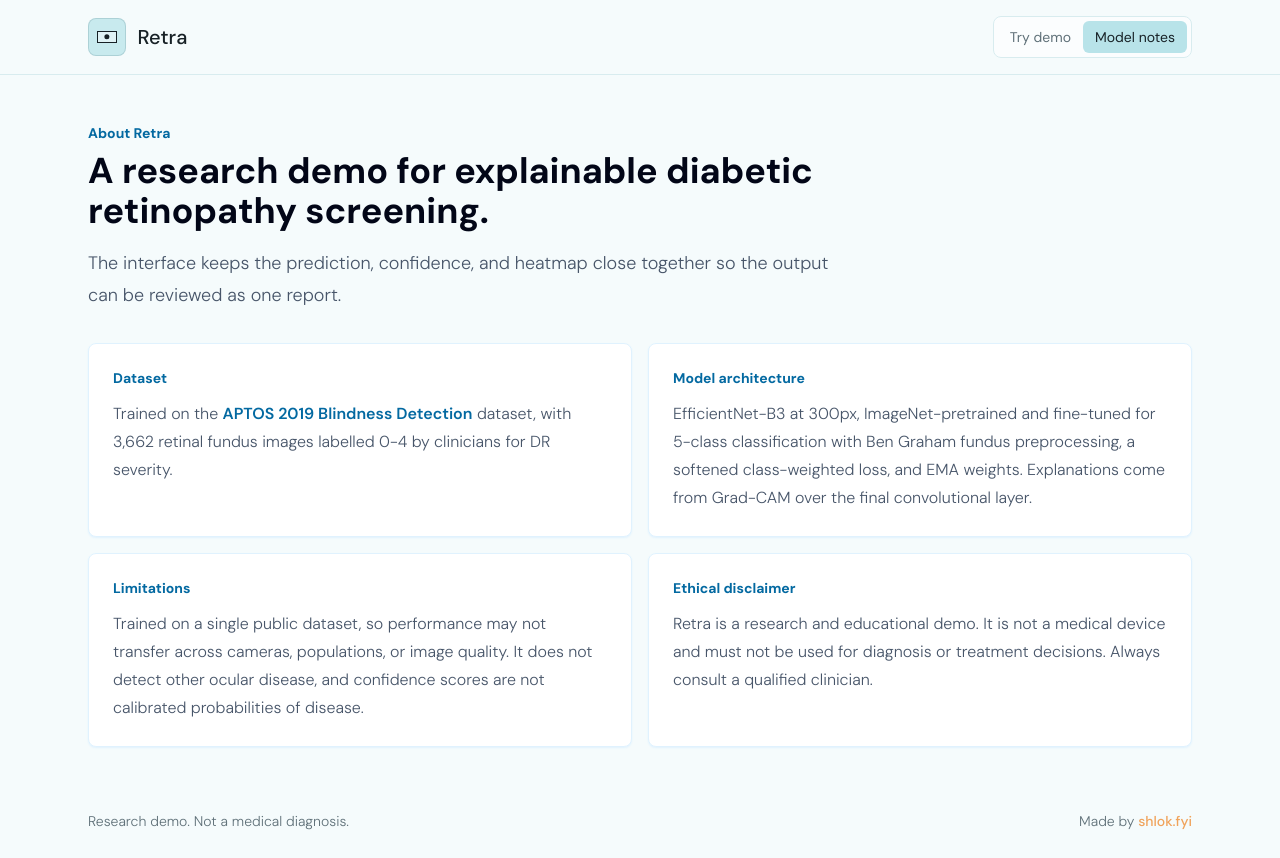
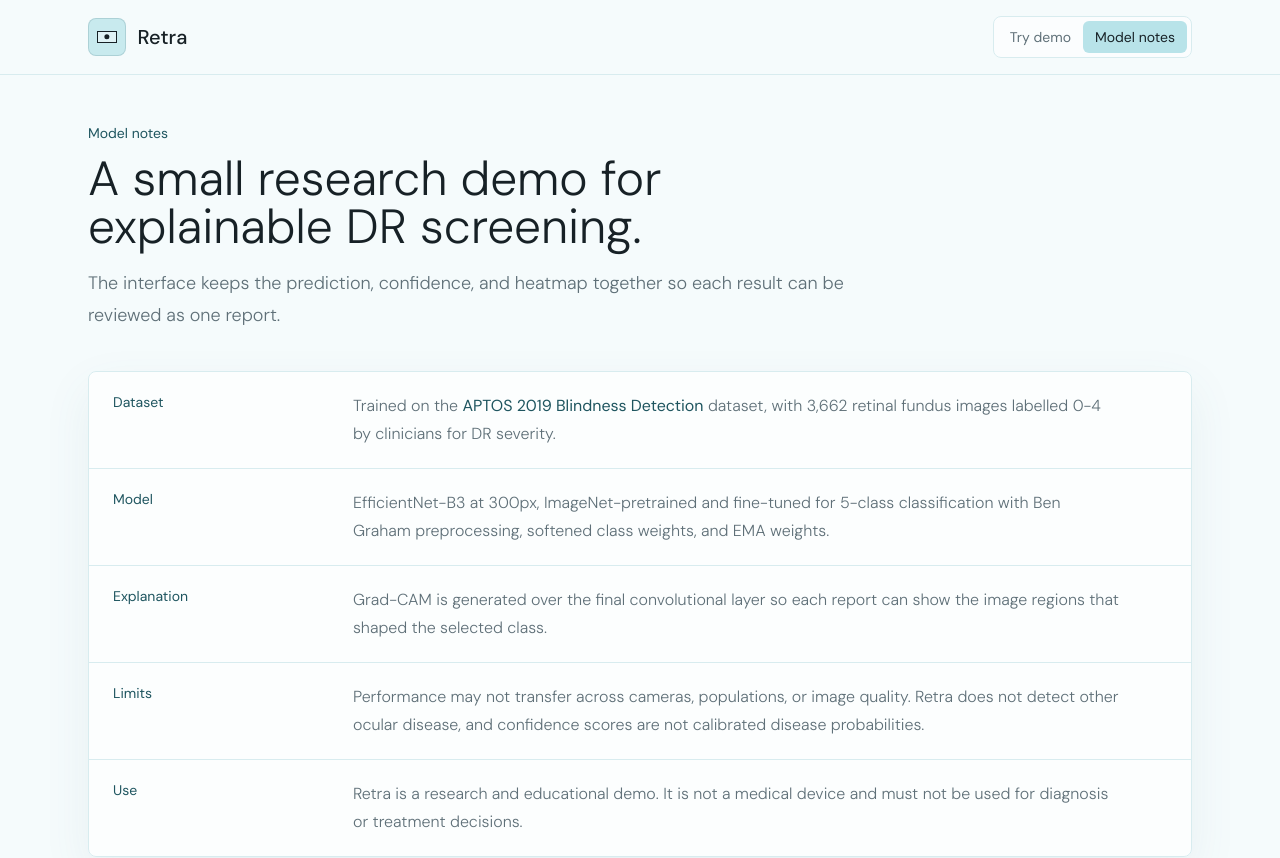
Before and after one commit to shlokrj/retra, a Next.js app in the folder frontend/: page /about in a window 1280 px wide. Shown: the top 858 px of the page. Built offline with nearby package versions, Linux system fonts and the light colour scheme.

Commit message:
made the pages more minimal

```diff
--- a/frontend/app/about/page.tsx
+++ b/frontend/app/about/page.tsx
@@ -6,7 +6,7 @@ const sections = [
         Trained on the{" "}
         <a
           href="https://www.kaggle.com/competitions/aptos2019-blindness-detection"
-          className="font-semibold text-sky-700 hover:text-sky-900 hover:underline"
+          className="font-normal text-[color:var(--powder-ink)] underline-offset-4 hover:underline"
         >
           APTOS 2019 Blindness Detection
         </a>{" "}
@@ -16,34 +16,40 @@ const sections = [
     ),
   },
   {
-    title: "Model architecture",
+    title: "Model",
     body: (
       <>
         EfficientNet-B3 at 300px, ImageNet-pretrained and fine-tuned for 5-class
-        classification with Ben Graham fundus preprocessing, a softened
-        class-weighted loss, and EMA weights. Explanations come from Grad-CAM
-        over the final convolutional layer.
+        classification with Ben Graham preprocessing, softened class weights,
+        and EMA weights.
       </>
     ),
   },
   {
-    title: "Limitations",
+    title: "Explanation",
     body: (
       <>
-        Trained on a single public dataset, so performance may not transfer
-        across cameras, populations, or image quality. It does not detect other
-        ocular disease, and confidence scores are not calibrated probabilities
-        of disease.
+        Grad-CAM is generated over the final convolutional layer so each report
+        can show the image regions that shaped the selected class.
       </>
     ),
   },
   {
-    title: "Ethical disclaimer",
+    title: "Limits",
+    body: (
+      <>
+        Performance may not transfer across cameras, populations, or image
+        quality. Retra does not detect other ocular disease, and confidence
+        scores are not calibrated disease probabilities.
+      </>
+    ),
+  },
+  {
+    title: "Use",
     body: (
       <>
         Retra is a research and educational demo. It is not a medical device and
-        must not be used for diagnosis or treatment decisions. Always consult a
-        qualified clinician.
+        must not be used for diagnosis or treatment decisions.
       </>
     ),
   },
@@ -51,21 +57,23 @@ const sections = [
 
 export default function About() {
   return (
-    <main className="space-y-8">
-      <section className="animate-fade-up max-w-3xl">
-        <p className="text-sm font-bold text-sky-700">About Retra</p>
-        <h1 className="mt-2 text-3xl font-bold leading-tight text-slate-950 sm:text-4xl">
-          A research demo for explainable diabetic retinopathy screening.
+    <main className="space-y-10">
+      <section className="animate-gentle-in max-w-3xl">
+        <p className="text-sm font-normal text-[color:var(--powder-ink)]">
+          Model notes
+        </p>
+        <h1 className="mt-3 text-4xl font-light leading-tight text-[color:var(--ink)] sm:text-5xl">
+          A small research demo for explainable DR screening.
         </h1>
-        <p className="mt-4 text-lg leading-8 text-slate-600">
-          The interface keeps the prediction, confidence, and heatmap close
-          together so the output can be reviewed as one report.
+        <p className="mt-4 text-lg font-light leading-8 text-[color:var(--muted)]">
+          The interface keeps the prediction, confidence, and heatmap together
+          so each result can be reviewed as one report.
         </p>
       </section>
 
-      <div className="grid gap-4 md:grid-cols-2">
-        {sections.map((section, i) => (
-          <Section key={section.title} title={section.title} delay={i}>
+      <div className="surface animate-gentle-in delay-100 overflow-hidden rounded-lg">
+        {sections.map((section) => (
+          <Section key={section.title} title={section.title}>
             {section.body}
           </Section>
         ))}
@@ -77,20 +85,18 @@ export default function About() {
 function Section({
   title,
   children,
-  delay,
 }: {
   title: string;
   children: React.ReactNode;
-  delay: number;
 }) {
-  const delayClass = delay % 2 === 0 ? "delay-100" : "delay-200";
-
   return (
-    <section
-      className={`animate-fade-up ${delayClass} rounded-lg border border-sky-100 bg-white p-6 shadow-sm shadow-sky-100 transition hover:-translate-y-1 hover:border-sky-200`}
-    >
-      <h2 className="text-sm font-bold text-sky-700">{title}</h2>
-      <p className="mt-3 leading-7 text-slate-600">{children}</p>
+    <section className="grid gap-3 border-b border-[color:var(--line)] px-5 py-5 last:border-b-0 md:grid-cols-[0.28fr_1fr] md:px-6">
+      <h2 className="text-sm font-normal text-[color:var(--powder-ink)]">
+        {title}
+      </h2>
+      <p className="max-w-3xl text-base font-light leading-7 text-[color:var(--muted)]">
+        {children}
+      </p>
     </section>
   );
 }
--- a/frontend/app/analyze/page.tsx
+++ b/frontend/app/analyze/page.tsx
@@ -58,48 +58,48 @@ export default function Analyze() {
 
   return (
     <main className="space-y-8">
-      <section className="animate-fade-up flex flex-col gap-4 md:flex-row md:items-end md:justify-between">
+      <section className="animate-gentle-in flex flex-col gap-4 md:flex-row md:items-end md:justify-between">
         <div>
-          <p className="text-sm font-bold text-sky-700">Analyze</p>
-          <h1 className="mt-2 text-3xl font-bold leading-tight text-slate-950 sm:text-4xl">
-            Upload a fundus image and review the model report.
+          <p className="text-sm font-normal text-[color:var(--powder-ink)]">
+            Try demo
+          </p>
+          <h1 className="mt-3 max-w-3xl text-4xl font-light leading-tight text-[color:var(--ink)] sm:text-5xl">
+            Upload an image. Read the report.
           </h1>
-          <p className="mt-3 max-w-2xl text-lg leading-8 text-slate-600">
-            Retra returns a severity class, confidence score, class
-            probabilities, and Grad-CAM overlay in one light report.
+          <p className="mt-4 max-w-2xl text-lg font-light leading-8 text-[color:var(--muted)]">
+            Retra returns a class, confidence score, probability breakdown, and
+            attention overlay.
           </p>
         </div>
-        <span className="inline-flex w-fit items-center gap-2 rounded-lg border border-sky-100 bg-white px-3 py-2 text-sm font-semibold text-slate-600 shadow-sm shadow-sky-100">
-          <span className="size-2 rounded-full bg-sky-400 animate-soft-pulse" />
-          research demo
-        </span>
+        <StatusPill loading={loading} />
       </section>
 
-      <section className="grid gap-6 lg:grid-cols-[0.9fr_1.1fr]">
-        <div className="animate-fade-up delay-100 rounded-lg border border-sky-100 bg-white p-5 shadow-sm shadow-sky-100">
+      <section className="grid gap-5 lg:grid-cols-[minmax(17rem,0.72fr)_minmax(0,1fr)]">
+        <div className="surface animate-gentle-in delay-100 rounded-lg p-5">
           <div className="mb-4">
-            <h2 className="text-lg font-bold text-slate-950">Image input</h2>
-            <p className="mt-1 text-sm leading-6 text-slate-500">
-              Choose a retinal image to send to the local prediction API.
+            <h2 className="text-lg font-normal text-[color:var(--ink)]">
+              Image
+            </h2>
+            <p className="mt-1 text-sm font-light leading-6 text-[color:var(--muted)]">
+              JPG, PNG, or another browser-supported image under 10 MB.
             </p>
           </div>
 
-          <label className="group flex min-h-72 cursor-pointer flex-col items-center justify-center overflow-hidden rounded-lg border border-dashed border-sky-200 bg-sky-50/70 p-4 text-center transition hover:border-sky-300 hover:bg-sky-100/70">
+          <label className="group grid min-h-72 cursor-pointer place-items-center overflow-hidden rounded-lg border border-dashed border-[color:var(--line)] bg-white/45 p-4 text-center transition hover:border-[color:var(--powder-blue)] hover:bg-white/75">
             {preview ? (
               // eslint-disable-next-line @next/next/no-img-element
               <img
                 src={preview}
                 alt="Selected retinal preview"
-                className="max-h-72 w-full rounded-lg object-contain"
+                className="max-h-72 w-full rounded-md object-contain"
               />
             ) : (
               <div className="max-w-xs">
-                <div className="mx-auto mb-4 grid size-12 place-items-center rounded-lg bg-white text-xl font-bold text-sky-500 shadow-sm shadow-sky-100">
-                  +
-                </div>
-                <p className="font-bold text-slate-800">Choose image</p>
-                <p className="mt-2 text-sm leading-6 text-slate-500">
-                  JPG, PNG, or another browser-supported image under 10 MB.
+                <p className="text-base font-normal text-[color:var(--ink)]">
+                  Choose image
+                </p>
+                <p className="mt-2 text-sm font-light leading-6 text-[color:var(--muted)]">
+                  The preview will stay here before analysis.
                 </p>
               </div>
             )}
@@ -117,25 +117,25 @@ export default function Analyze() {
               onClick={onAnalyze}
               disabled={!file || loading}
               aria-busy={loading}
-              className="rounded-lg bg-sky-500 px-5 py-3 text-sm font-bold text-white shadow-lg shadow-sky-200 transition hover:-translate-y-0.5 hover:bg-sky-600 disabled:cursor-not-allowed disabled:opacity-45 disabled:hover:translate-y-0"
+              className="powder-button rounded-lg px-5 py-3 text-sm font-medium disabled:cursor-not-allowed disabled:opacity-45 disabled:hover:translate-y-0"
             >
-              {loading ? "Analyzing..." : "Analyze"}
+              {loading ? "Analyzing..." : "Analyze image"}
             </button>
             {file && (
-              <span className="min-w-0 truncate rounded-lg bg-sky-50 px-3 py-2 text-sm font-medium text-slate-600">
+              <span className="min-w-0 truncate rounded-lg border border-[color:var(--line)] bg-white/55 px-3 py-2 text-sm font-light text-[color:var(--muted)]">
                 {file.name}
               </span>
             )}
           </div>
 
           {error && (
-            <p className="mt-4 rounded-lg border border-rose-200 bg-rose-50 px-4 py-3 text-sm font-semibold text-rose-700">
+            <p className="mt-4 rounded-lg border border-[#f1c7b6] bg-[#fff7f2] px-4 py-3 text-sm font-normal text-[#a85030]">
               {error}
             </p>
           )}
         </div>
 
-        <div className="animate-fade-up delay-200 rounded-lg border border-sky-100 bg-white p-5 shadow-sm shadow-sky-100">
+        <div className="surface animate-gentle-in delay-200 rounded-lg p-5">
           {result ? (
             <ReportCard result={result} preview={preview} />
           ) : (
@@ -143,33 +143,34 @@ export default function Analyze() {
           )}
         </div>
       </section>
+    </main>
+  );
+}
 
-      <p className="animate-fade-up text-sm leading-6 text-slate-500">
-        Not a medical diagnosis. Retra is for research and educational use
-        only.
-      </p>
-    </main>
+function StatusPill({ loading }: { loading: boolean }) {
+  return (
+    <span className="inline-flex w-fit items-center gap-2 rounded-lg border border-[color:var(--line)] bg-white/55 px-3 py-2 text-sm font-light text-[color:var(--muted)]">
+      <span
+        className={`size-2 rounded-full bg-[color:var(--powder-ink)] ${
+          loading ? "animate-quiet-pulse" : ""
+        }`}
+      />
+      {loading ? "running analysis" : "research demo"}
+    </span>
   );
 }
 
 function EmptyReport({ loading }: { loading: boolean }) {
   return (
-    <div className="grid min-h-[420px] place-items-center rounded-lg border border-dashed border-sky-200 bg-sky-50/70 p-8 text-center">
+    <div className="grid min-h-[420px] place-items-center rounded-lg border border-dashed border-[color:var(--line)] bg-white/35 p-8 text-center">
       <div className="max-w-sm">
-        <div className="mx-auto mb-4 flex size-14 items-center justify-center rounded-lg bg-white shadow-sm shadow-sky-100">
-          <span
-            className={`size-3 rounded-full bg-sky-400 ${
-              loading ? "animate-soft-pulse" : ""
-            }`}
-          />
-        </div>
-        <h2 className="text-xl font-bold text-slate-950">
+        <p className="text-xl font-light text-[color:var(--ink)]">
           {loading ? "Building report" : "Report will appear here"}
-        </h2>
-        <p className="mt-3 leading-7 text-slate-500">
+        </p>
+        <p className="mt-3 font-light leading-7 text-[color:var(--muted)]">
           {loading
             ? "The prediction request is running now."
-            : "Choose an image and run analysis to see the severity class, heatmap, and probability breakdown."}
+            : "Run analysis to see the severity class, heatmap, and probability breakdown."}
         </p>
       </div>
     </div>
@@ -186,51 +187,59 @@ function ReportCard({
   const confidence = (result.confidence * 100).toFixed(1);
 
   return (
-    <div>
+    <div className="animate-gentle-in">
       <div className="mb-6 flex flex-wrap items-start justify-between gap-4">
         <div>
-          <p className="text-sm font-bold text-sky-700">Retra analysis</p>
-          <h2 className="mt-1 text-3xl font-bold text-slate-950">
+          <p className="text-sm font-normal text-[color:var(--powder-ink)]">
+            Retra analysis
+          </p>
+          <h2 className="mt-1 text-3xl font-light text-[color:var(--ink)]">
             {result.prediction}
           </h2>
         </div>
-        <div className="rounded-lg bg-sky-50 px-4 py-3 text-right">
-          <p className="text-sm font-semibold text-slate-500">Confidence</p>
-          <p className="text-3xl font-bold text-sky-600">{confidence}%</p>
+        <div className="rounded-lg border border-[color:var(--line)] bg-white/45 px-4 py-3 text-right">
+          <p className="text-sm font-light text-[color:var(--muted)]">
+            Confidence
+          </p>
+          <p className="text-3xl font-light text-[color:var(--powder-ink)]">
+            {confidence}%
+          </p>
         </div>
       </div>
 
       <div className="grid gap-4 sm:grid-cols-2">
         {preview && (
           <figure>
-            <figcaption className="mb-2 text-sm font-semibold text-slate-500">
+            <figcaption className="mb-2 text-sm font-light text-[color:var(--muted)]">
               Original
             </figcaption>
             {/* eslint-disable-next-line @next/next/no-img-element */}
             <img
               src={preview}
               alt="Original retinal upload"
-              className="h-full w-full rounded-lg border border-sky-100 bg-sky-50 object-contain"
+              className="h-full w-full rounded-lg border border-[color:var(--line)] bg-white/45 object-contain"
             />
           </figure>
         )}
         <figure>
-          <figcaption className="mb-2 text-sm font-semibold text-slate-500">
+          <figcaption className="mb-2 text-sm font-light text-[color:var(--muted)]">
             Grad-CAM overlay
           </figcaption>
           {/* eslint-disable-next-line @next/next/no-img-element */}
           <img
             src={`${API_URL}${result.heatmap_url}`}
             alt="Grad-CAM heatmap overlay"
-            className="h-full w-full rounded-lg border border-sky-100 bg-sky-50 object-contain"
+            className="h-full w-full rounded-lg border border-[color:var(--line)] bg-white/45 object-contain"
           />
         </figure>
       </div>
 
       <div className="mt-6">
         <div className="mb-3 flex items-center justify-between gap-3">
-          <h3 className="text-sm font-bold text-slate-700">Probabilities</h3>
-          <span className="text-sm font-semibold text-slate-400">
+          <h3 className="text-sm font-normal text-[color:var(--ink)]">
+            Probabilities
+          </h3>
+          <span className="text-sm font-light text-[color:var(--muted)]">
             class {result.class_id}
           </span>
         </div>
@@ -238,14 +247,16 @@ function ReportCard({
           {Object.entries(result.probabilities).map(([label, p]) => (
             <div key={label} className="grid gap-2 text-sm">
               <div className="flex items-center justify-between gap-3">
-                <span className="font-semibold text-slate-700">{label}</span>
-                <span className="font-semibold text-slate-500">
+                <span className="font-light text-[color:var(--ink)]">
+                  {label}
+                </span>
+                <span className="font-light text-[color:var(--muted)]">
                   {(p * 100).toFixed(1)}%
                 </span>
               </div>
-              <div className="h-2 overflow-hidden rounded-lg bg-sky-100">
+              <div className="h-1.5 overflow-hidden rounded-full bg-[color:var(--powder-100)]">
                 <div
-                  className="h-full rounded-lg bg-sky-500 animate-fill-bar"
+                  className="h-full rounded-full bg-[color:var(--powder-ink)] animate-fill-bar"
                   style={{ width: `${Math.round(p * 100)}%` }}
                 />
               </div>
@@ -254,7 +265,7 @@ function ReportCard({
         </div>
       </div>
 
-      <p className="mt-6 rounded-lg bg-sky-50 px-4 py-3 text-sm font-semibold leading-6 text-slate-600">
+      <p className="mt-6 rounded-lg border border-[color:var(--line)] bg-white/45 px-4 py-3 text-sm font-light leading-6 text-[color:var(--muted)]">
         Suggested action:{" "}
         {result.class_id >= 2
           ? "clinical review recommended."
--- a/frontend/app/page.tsx
+++ b/frontend/app/page.tsx
@@ -4,95 +4,80 @@ import Link from "next/link";
 const severityScale = ["No DR", "Mild", "Moderate", "Severe", "Proliferative"];
 
 const workflow = [
-  {
-    title: "Upload",
-    copy: "Start with a retinal fundus image from the analyze screen.",
-  },
-  {
-    title: "Classify",
-    copy: "The model estimates DR severity and returns a confidence score.",
-  },
-  {
-    title: "Explain",
-    copy: "Grad-CAM highlights the regions that shaped the prediction.",
-  },
+  ["01", "Upload a retinal fundus image."],
+  ["02", "Review the severity estimate and confidence."],
+  ["03", "Inspect the Grad-CAM attention overlay."],
 ];
 
 export default function Home() {
   return (
-    <main className="space-y-14">
-      <section className="grid gap-8 lg:grid-cols-[1.05fr_0.95fr] lg:items-center">
-        <div className="animate-fade-up">
-          <p className="inline-flex rounded-lg border border-sky-200 bg-white px-3 py-1 text-sm font-semibold text-sky-700 shadow-sm shadow-sky-100">
-            Explainable medical imaging
+    <main className="space-y-12">
+      <section className="grid gap-10 lg:grid-cols-[minmax(0,0.92fr)_minmax(19rem,0.72fr)] lg:items-center">
+        <div className="animate-gentle-in">
+          <p className="text-sm font-normal text-[color:var(--powder-ink)]">
+            Explainable retinal screening
           </p>
-          <h1 className="mt-5 max-w-3xl text-4xl font-bold leading-tight text-slate-950 sm:text-5xl">
-            Diabetic retinopathy screening with the reasoning shown.
+          <h1 className="mt-4 max-w-3xl text-5xl font-light leading-[1.05] text-[color:var(--ink)] sm:text-6xl">
+            Retra reads fundus images and shows its reasoning.
           </h1>
-          <p className="mt-5 max-w-2xl text-lg leading-8 text-slate-600">
-            Retra classifies DR severity from a retinal fundus image and pairs
-            each prediction with a Grad-CAM heatmap, so the output feels easier
-            to inspect.
+          <p className="mt-5 max-w-2xl text-lg font-light leading-8 text-[color:var(--muted)]">
+            Upload an image, get a diabetic retinopathy severity estimate, and
+            inspect the heatmap behind the model&apos;s prediction.
           </p>
           <div className="mt-7 flex flex-wrap items-center gap-3">
             <Link
               href="/analyze"
-              className="rounded-lg bg-sky-500 px-5 py-3 text-sm font-bold text-white shadow-lg shadow-sky-200 transition hover:-translate-y-0.5 hover:bg-sky-600"
+              className="powder-button rounded-lg px-5 py-3 text-sm font-medium"
             >
-              Analyze an image
+              Try demo
             </Link>
             <Link
               href="/about"
-              className="rounded-lg border border-sky-200 bg-white px-5 py-3 text-sm font-bold text-sky-700 transition hover:-translate-y-0.5 hover:border-sky-300 hover:bg-sky-50"
+              className="quiet-button rounded-lg px-5 py-3 text-sm font-normal"
             >
-              Read the model notes
+              Model notes
             </Link>
           </div>
         </div>
 
-        <figure className="animate-fade-up delay-100 overflow-hidden rounded-lg border border-sky-100 bg-white p-3 shadow-xl shadow-sky-100/70">
+        <figure className="surface animate-gentle-in delay-100 overflow-hidden rounded-lg p-2">
           <Image
             src="/example_heatmap.png"
             alt="Example Retra heatmap output"
             width={900}
             height={300}
             priority
-            className="h-auto w-full rounded-lg"
+            className="h-auto w-full rounded-md"
           />
-          <figcaption className="mt-4 grid gap-3 text-sm text-slate-600 sm:grid-cols-3">
-            <span className="rounded-lg bg-sky-50 px-3 py-2">
-              5 severity classes
-            </span>
-            <span className="rounded-lg bg-cyan-50 px-3 py-2">
-              confidence score
-            </span>
-            <span className="rounded-lg bg-blue-50 px-3 py-2">
-              attention overlay
-            </span>
+          <figcaption className="grid gap-px overflow-hidden rounded-md border border-[color:var(--line)] text-sm font-light text-[color:var(--muted)] sm:grid-cols-3">
+            {["severity", "confidence", "attention"].map((label) => (
+              <span key={label} className="bg-[color:var(--powder-50)] px-3 py-2">
+                {label}
+              </span>
+            ))}
           </figcaption>
         </figure>
       </section>
 
-      <section className="animate-fade-up delay-200">
-        <div className="mb-4 flex items-end justify-between gap-4">
-          <div>
-            <p className="text-sm font-bold text-sky-700">Severity scale</p>
-            <h2 className="mt-1 text-2xl font-bold text-slate-950">
-              Five-class DR output
-            </h2>
-          </div>
-          <span className="hidden rounded-lg bg-white px-3 py-2 text-sm font-semibold text-slate-500 shadow-sm shadow-sky-100 sm:inline-flex">
-            0 to 4
-          </span>
+      <section className="animate-gentle-in delay-200 grid gap-4 lg:grid-cols-[0.42fr_1fr] lg:items-start">
+        <div>
+          <p className="text-sm font-normal text-[color:var(--powder-ink)]">
+            Severity scale
+          </p>
+          <h2 className="mt-2 text-2xl font-light text-[color:var(--ink)]">
+            Five DR classes, kept readable.
+          </h2>
         </div>
-        <div className="grid grid-cols-2 gap-3 sm:grid-cols-5">
+        <div className="grid grid-cols-2 gap-2 sm:grid-cols-5">
           {severityScale.map((label, i) => (
             <div
               key={label}
-              className="rounded-lg border border-sky-100 bg-white p-4 shadow-sm shadow-sky-100 transition hover:-translate-y-1 hover:border-sky-200 hover:shadow-md"
+              className="surface-flat rounded-lg px-4 py-4 transition hover:border-[color:var(--powder-blue)] hover:bg-white"
             >
-              <div className="text-3xl font-bold text-sky-500">{i}</div>
-              <div className="mt-2 text-sm font-semibold text-slate-700">
+              <div className="text-3xl font-light text-[color:var(--powder-ink)]">
+                {i}
+              </div>
+              <div className="mt-2 text-sm font-light text-[color:var(--muted)]">
                 {label}
               </div>
             </div>
@@ -100,25 +85,21 @@ export default function Home() {
         </div>
       </section>
 
-      <section className="animate-fade-up delay-300 grid gap-4 md:grid-cols-3">
-        {workflow.map((step, i) => (
+      <section className="animate-gentle-in delay-300 grid gap-3 md:grid-cols-3">
+        {workflow.map(([number, copy]) => (
           <article
-            key={step.title}
-            className="rounded-lg border border-sky-100 bg-white p-5 shadow-sm shadow-sky-100 transition hover:-translate-y-1 hover:border-sky-200"
+            key={number}
+            className="surface-flat rounded-lg p-5 transition hover:border-[color:var(--powder-blue)] hover:bg-white"
           >
-            <div className="mb-4 flex size-10 items-center justify-center rounded-lg bg-sky-100 text-sm font-bold text-sky-700">
-              {i + 1}
-            </div>
-            <h3 className="text-lg font-bold text-slate-950">{step.title}</h3>
-            <p className="mt-2 leading-7 text-slate-600">{step.copy}</p>
+            <p className="text-sm font-normal text-[color:var(--powder-ink)]">
+              {number}
+            </p>
+            <p className="mt-3 text-base font-light leading-7 text-[color:var(--muted)]">
+              {copy}
+            </p>
           </article>
         ))}
       </section>
-
-      <p className="animate-fade-up rounded-lg border border-sky-100 bg-white px-4 py-3 text-sm leading-6 text-slate-500 shadow-sm shadow-sky-100">
-        Not a medical diagnosis. Retra is for research and educational use
-        only.
-      </p>
     </main>
   );
 }
```
